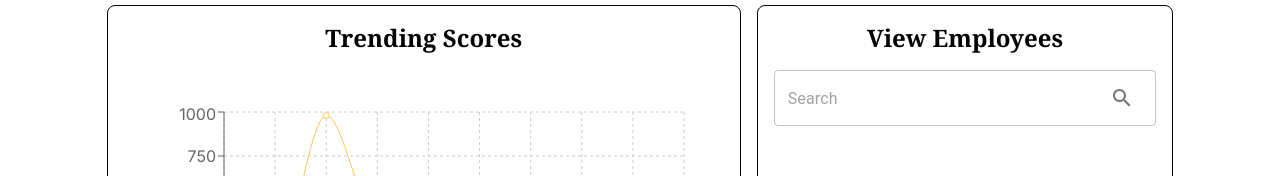
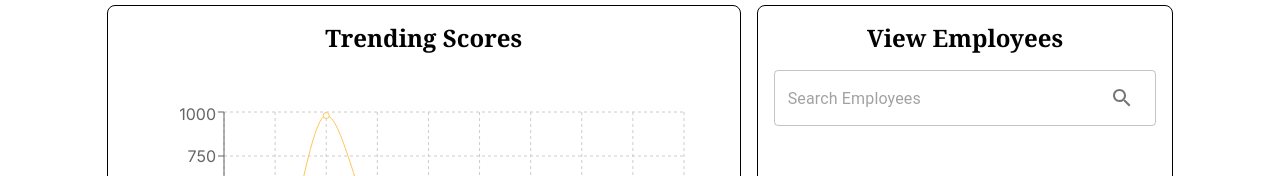
Before and after one commit to dy-ma/BillionMinds-Dash, a Next.js app: page /employer in a window 1280 px wide. Shown: the part 527-703 px from the top of the page. Built offline with nearby package versions, Linux system fonts and the light colour scheme.

Commit message:
added label

```diff
--- a/app/employer/page.tsx
+++ b/app/employer/page.tsx
@@ -143,8 +143,8 @@ return (
             <YAxis />
             <Tooltip />
             <Legend />
-            <Line type="monotone" dataKey="Employee1" stroke="#82ca9d" />
-            <Line type="monotone" dataKey="Employee2" stroke="#ffc658" />
+            <Line type="monotone" dataKey="Employee1" label="Employee 1" stroke="#82ca9d" />
+            <Line type="monotone" dataKey="Employee2" label="Employee 2" stroke="#ffc658" />
           </LineChart>
         </div>
        </div>
@@ -156,7 +156,7 @@ return (
         <TextField
           fullWidth
           variant="outlined"
-          placeholder="Search"
+          placeholder="Search Employees"
           InputProps={{
             endAdornment: (
               <IconButton type="submit" aria-label="search">
```
